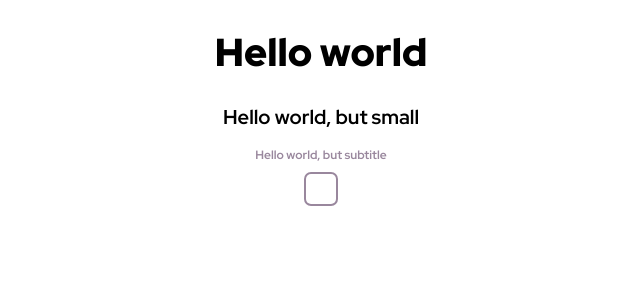
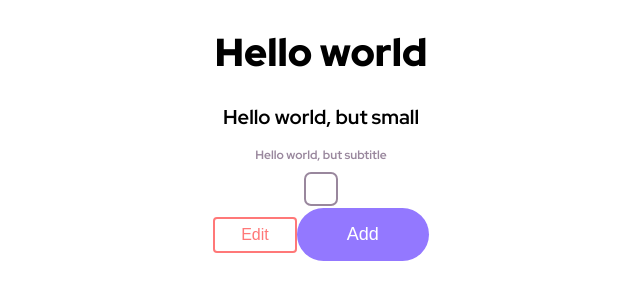
Before and after one commit to daniknewgarden/Grocery-List, a React (Create React App) app: page / in a window 1280 px wide. Shown: the top 300 px of the page, without its empty margins (319-959 px from the left). Built offline with nearby package versions, Linux system fonts and the light colour scheme.

Commit message:
Added Button component

```diff
--- a/src/App.tsx
+++ b/src/App.tsx
@@ -4,12 +4,17 @@ import MainTitle from "./Components/MainTitle";
 import Title from "./Components/Title";
 import Subtitle from "./Components/Subtitle";
 import Checkbox from "./Components/Checkbox";
+import Button from "./Components/Button";
 
 function App() {
-  const checkboxTest = (e: React.ChangeEvent<HTMLInputElement>) => {
+  const checkboxTest = (e: React.ChangeEvent<HTMLInputElement>): void => {
     e.target.checked
       ? console.log("checkbox checked")
       : console.log("checkbox unchecked");
+  };
+
+  const buttonTest = (e: React.MouseEvent<HTMLButtonElement>): void => {
+    console.log("click");
   };
 
   return (
@@ -18,6 +23,14 @@ function App() {
       <Title text="Hello world, but small" />
       <Subtitle text="Hello world, but subtitle" />
       <Checkbox text="Checkbox" name="test task" onCheck={checkboxTest} />
+      <Button
+        text="Edit"
+        ariaLabel="click"
+        onClick={buttonTest}
+        transparent
+        danger
+      />
+      <Button text="Add" ariaLabel="click" onClick={buttonTest} big rounded />
     </div>
   );
 }
--- /dev/null
+++ b/src/Components/Button.tsx
@@ -0,0 +1,113 @@
+import React from "react";
+//styled components
+import styled, { css } from "styled-components";
+
+export type ButtonProps = {
+  onClick: (event: React.MouseEvent<HTMLButtonElement>) => void;
+  text: string;
+  ariaLabel?: string;
+  // Custom styles
+  className?: string;
+  big?: boolean;
+  rounded?: boolean;
+  transparent?: boolean;
+  danger?: boolean;
+  disabled?: boolean;
+};
+
+const Button: React.FC<ButtonProps> = ({
+  text = "Button",
+  ariaLabel = "Click button",
+  className,
+  disabled,
+  onClick,
+}) => (
+  <button
+    onClick={onClick}
+    className={className}
+    aria-label={ariaLabel}
+    disabled={disabled}
+  >
+    {text}
+  </button>
+);
+
+//Styles
+const sizes = {
+  big: css`
+    font-weight: 500;
+    font-size: 18px;
+    line-height: 21px;
+
+    padding: 16px 50px;
+  `,
+  default: css`
+    font-size: 16px;
+
+    padding: 7px 26px;
+  `,
+};
+
+const corners = {
+  rounded: css`
+    border-radius: 100px;
+  `,
+  default: css`
+    border-radius: 4px;
+  `,
+};
+
+const background = {
+  transparent: css`
+    background: transparent;
+    color: var(--color);
+    border: 2px solid var(--color);
+
+    &:focus {
+      --color: var(--color-hover);
+    }
+  `,
+  filed: css`
+    background: var(--color);
+    color: var(--color-text);
+    border: none;
+
+    &:focus {
+      box-shadow: 0 0 0 2px var(--color-outline);
+    }
+  `,
+};
+
+const StyledButton = styled(Button)`
+  --color-main: ${({ danger = false }) => (danger ? "#FF7878" : "#9378ff")};
+  --color-hover: ${({ danger = false }) => (danger ? "#FFA3A3" : "#b29eff")};
+  --color-focus: ${({ danger = false }) => (danger ? "#FF4A4A" : "#7f5fff")};
+  --color-disabled: #e3e4eb;
+  --color-text: #fff;
+
+  --color: var(--color-main);
+
+  &:hover {
+    --color: var(--color-hover);
+  }
+  &:focus,
+  &:active {
+    outline: none;
+    --color: var(--color-focus);
+  }
+  &:disabled {
+    --color: var(--color-disabled);
+  }
+
+  font-weight: 500;
+
+  ${({ big = false }) => (big ? sizes["big"] : sizes["default"])}
+
+  ${({ rounded = false }) =>
+    rounded ? corners["rounded"] : corners["default"]}
+
+  ${({ transparent = false }) =>
+    transparent ? background["transparent"] : background["filed"]}
+`;
+
+export default StyledButton;
```
